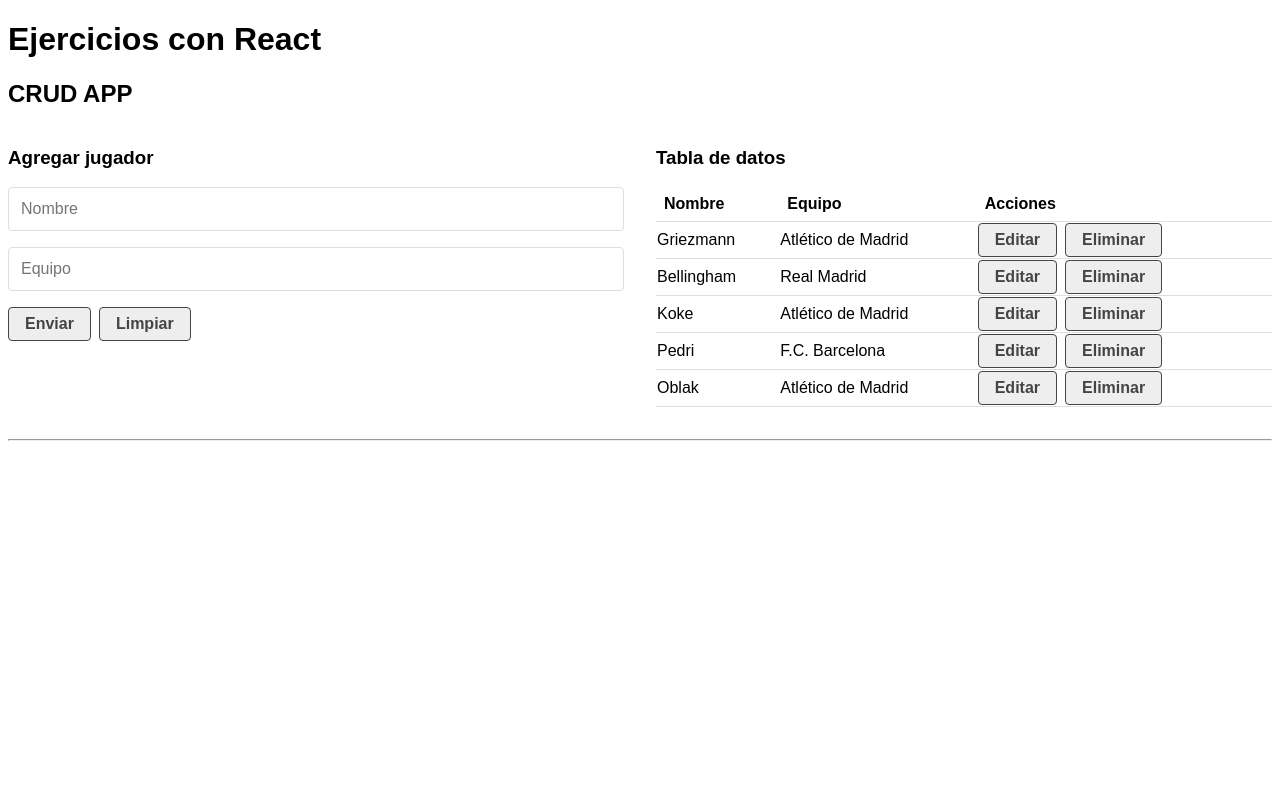
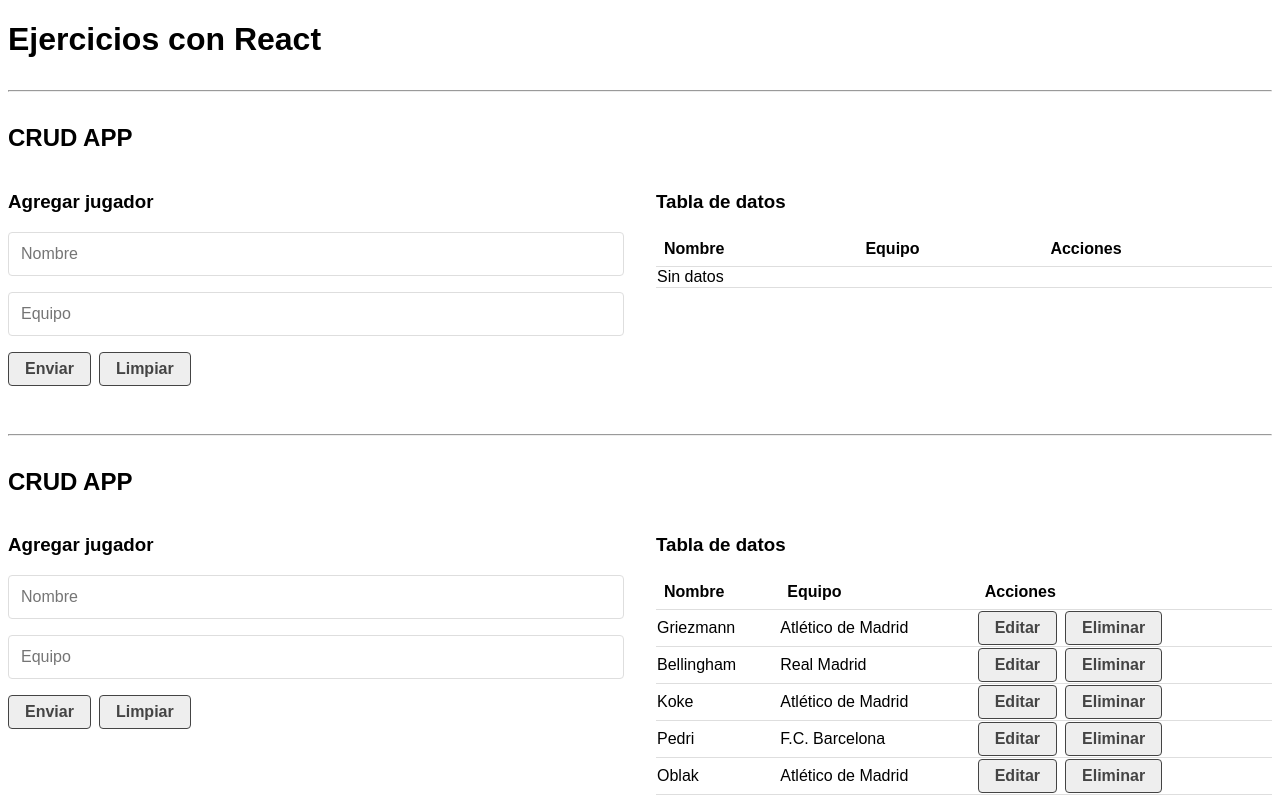
Before and after one commit to juancasanchez6/react-ejercicios, a React (Create React App) app: page / in a window 1280 px wide. Built offline with nearby package versions, Linux system fonts and the light colour scheme.

Commit message:
Update-CRUD

```diff
--- a/package.json
+++ b/package.json
@@ -6,6 +6,7 @@
     "@testing-library/jest-dom": "^5.17.0",
     "@testing-library/react": "^13.4.0",
     "@testing-library/user-event": "^13.5.0",
+    "json-server": "0.17.4",
     "react": "^18.2.0",
     "react-dom": "^18.2.0",
     "react-scripts": "5.0.1",
@@ -15,7 +16,8 @@
     "start": "react-scripts start",
     "build": "react-scripts build",
     "test": "react-scripts test",
-    "eject": "react-scripts eject"
+    "eject": "react-scripts eject",
+    "fake-api": "json-server --watch src/api/db.json --port 5000"
   },
   "eslintConfig": {
     "extends": [
--- a/src/App.js
+++ b/src/App.js
@@ -1,12 +1,15 @@
 import React from 'react'
 import CrudApp from "./componentes/CrudApp";
+import CrudApi from './componentes/CrudApi';
 
 function App() {
   return (
     < >
      <h1>Ejercicios con React</h1>
+     <hr />
+     <CrudApi />
+     <hr />
      <CrudApp />
-     <hr />
     </>
   );
 }
--- /dev/null
+++ b/src/api/db.json
@@ -0,0 +1,29 @@
+{
+  "jugadores": [
+    {
+      "id": 1,
+      "name": "Griezmann",
+      "team": "Atlético de Madrid"
+    },
+    {
+      "id": 2,
+      "name": "Bellingham",
+      "team": "Real Madrid"
+    },
+    {
+      "id": 3,
+      "name": "Koke",
+      "team": "Atlético de Madrid"
+    },
+    {
+      "id": 4,
+      "name": "Pedri",
+      "team": "F.C. Barcelona"
+    },
+    {
+      "id": 5,
+      "name": "Oblak",
+      "team": "Atlético de Madrid"
+    }
+  ]
+}
--- /dev/null
+++ b/src/componentes/CrudApi.js
@@ -0,0 +1,54 @@
+import React, { useState } from "react";
+import CrudForm from "./CrudForm";
+import CrudTable from "./CrudTable";
+
+
+const CrudApi = () => {
+  const [db, setDb] = useState([]);
+
+  const [dataToEdit, setDataToEdit] = useState(null);
+
+  const createData = (data) => {
+    data.id = Date.now();
+    setDb([...db, data]);
+  };
+
+  const updateData = (data) => {
+    let newData = db.map((el) => (el.id === data.id ? data : el));
+    setDb(newData);
+  };
+
+  const deleteData = (id) => {
+    let isDelete = window.confirm(
+      `¿Estas seguro de eliminar el registro con el id ${id} ?`
+    );
+
+    if (isDelete) {
+      let newData = db.filter((el) => el.id !== id);
+      setDb(newData);
+    } else {
+      return;
+    }
+  };
+
+  return (
+    <div>
+      <h2>CRUD APP</h2>
+      <article className="grid-1-2">
+        <CrudForm
+          createData={createData}
+          updateData={updateData}
+          dataToEdit={dataToEdit}
+          setDataToEdit={setDataToEdit}
+        />
+        <CrudTable
+          data={db}
+          setDataToEdit={setDataToEdit}
+          deleteData={deleteData}
+        />
+      </article>
+    </div>
+  );
+};
+
+export default CrudApi;
```
